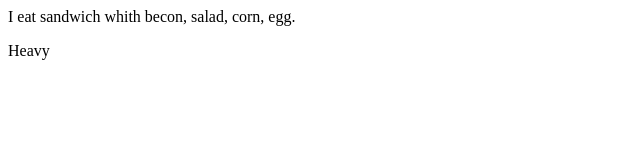
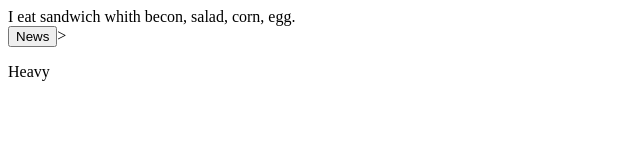
Before and after one commit to DementialDima/SR7LR, a plain HTML site: page index.html in a window 1280 px wide. Shown: the whole page, without its empty margins (0-640 px from the left). Drawn offline with Linux system fonts and the light colour scheme.

Commit message:
Added news btn

```diff
--- a/index.html
+++ b/index.html
@@ -10,6 +10,11 @@
 I eat sandwich whith becon, salad, corn, egg.
 </div>
 
+
+<button>News</button>>
+
+
+
 <p>Heavy </p>
 
 </body>
```
